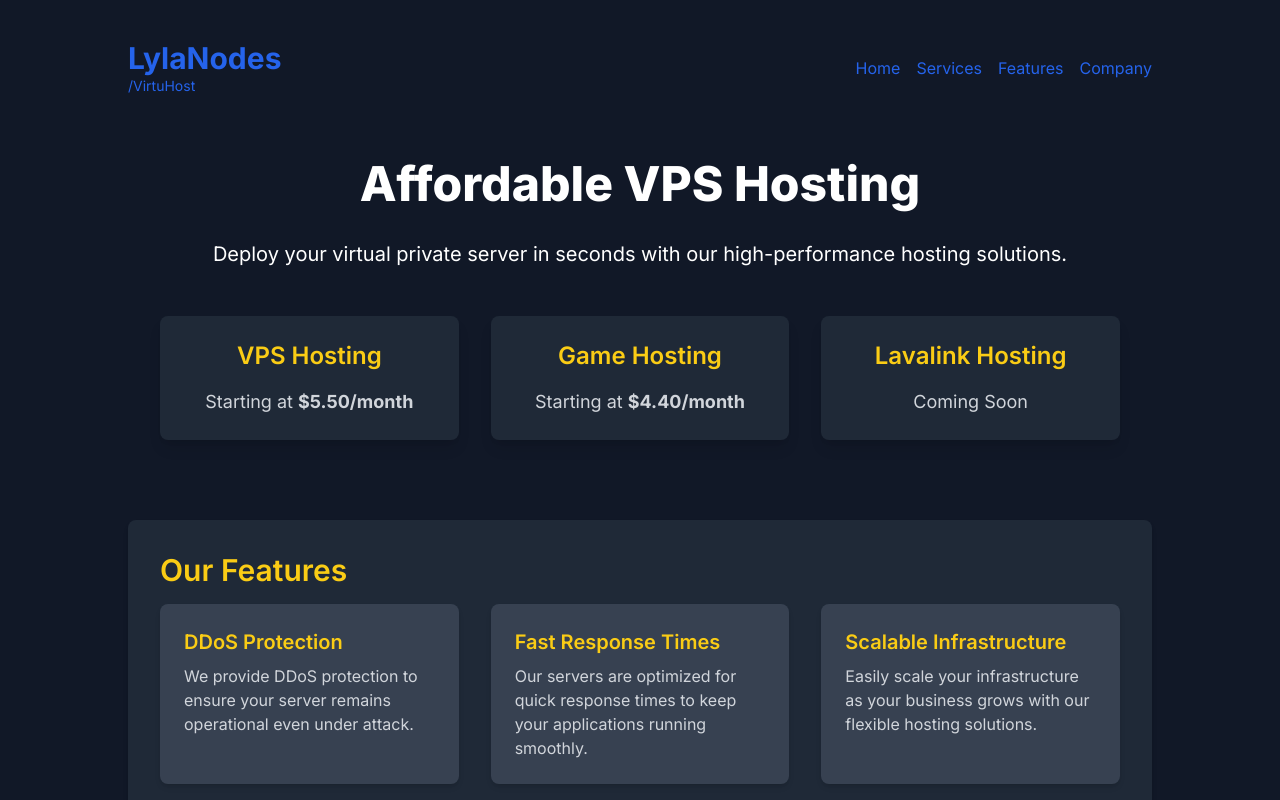
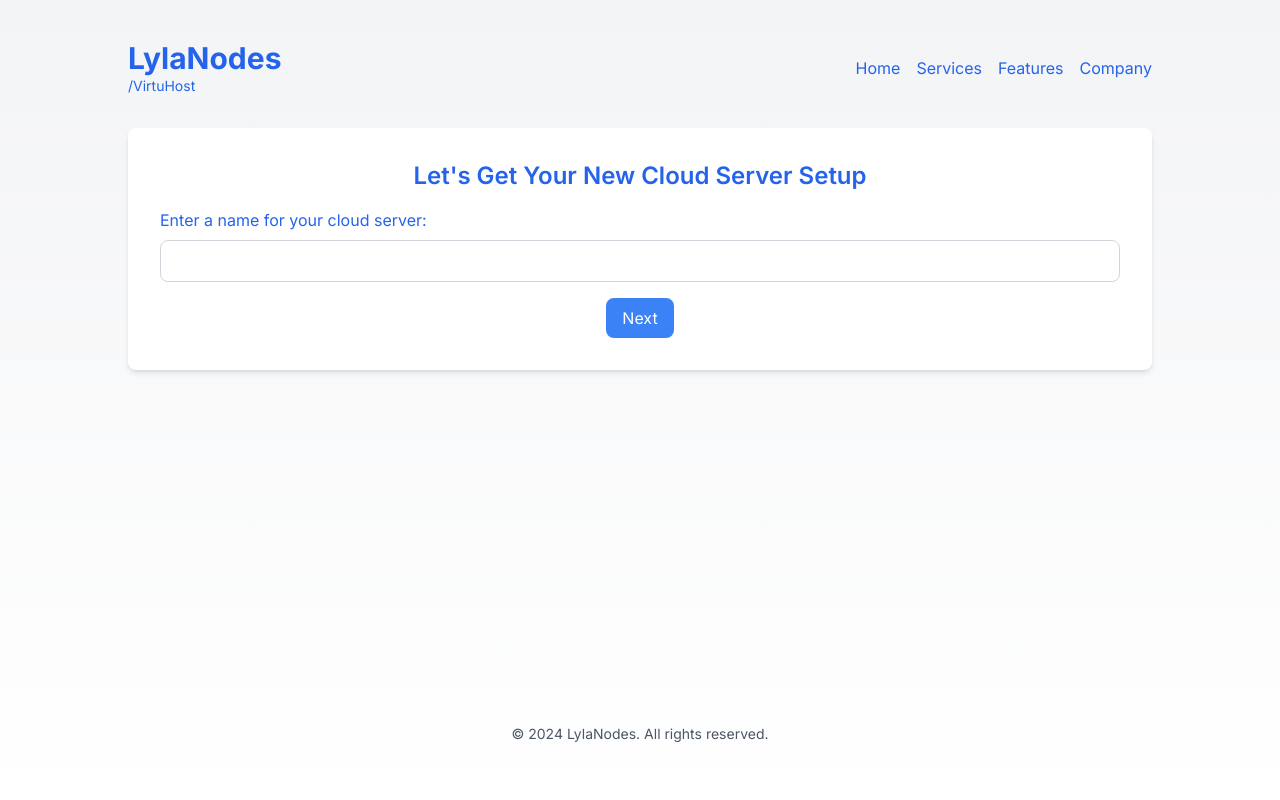
Before and after one commit to vekalmao/vpswebsite, a Next.js app: page / in a window 1280 px wide. Shown: the top 800 px of the page. Built offline with nearby package versions, Linux system fonts and the light colour scheme.

Commit message:
Update page.tsx

```diff
--- a/app/page.tsx
+++ b/app/page.tsx
@@ -8,7 +8,7 @@ type LocationType = 'Ashburn Virginia' | 'Frankfurt - Germany';
 const Home = () => {
   const [step, setStep] = useState<number>(1);
   const [serverName, setServerName] = useState<string>('');
-  const [selectedLocation, setSelectedLocation] = useState<LocationType | null>(null);
+  const [selectedLocation, setSelectedLocation] = useState<LocationType>('');
   const [selectedCpuType, setSelectedCpuType] = useState<string>('');
   const [selectedPlan, setSelectedPlan] = useState<any>('');
   const [vpsCreated, setVpsCreated] = useState<boolean>(false);
@@ -50,7 +50,7 @@ const Home = () => {
     setStep(1);
     setVpsCreated(false);
     setServerName('');
-    setSelectedLocation(null); // Reset selected location to null
+    setSelectedLocation('');
     setSelectedCpuType('');
     setSelectedPlan('');
     setShowSetupProcess(false);
@@ -80,7 +80,7 @@ const Home = () => {
   ];
 
   return (
-    <main className="flex flex-col items-center justify-center min-h-screen p-10 bg-gray-900 text-white">
+    <main className="flex flex-col items-center justify-center min-h-screen p-10 bg-gradient-to-b from-gray-100 to-white dark:from-gray-800 dark:to-gray-900">
       <header className="w-full max-w-5xl flex items-center justify-between mb-8">
         <div>
           <h1 className="text-3xl font-bold text-blue-600">LylaNodes</h1>
@@ -88,54 +88,17 @@ const Home = () => {
         </div>
         <nav>
           <ul className="flex space-x-4">
-            <li><a href="#" className="text-blue-600 hover:text-purple-900">Home</a></li>
-            <li><a href="#" className="text-blue-600 hover:text-purple-900">Services</a></li>
-            <li><a href="#" className="text-blue-600 hover:text-purple-900">Features</a></li>
-            <li><a href="#" className="text-blue-600 hover:text-purple-900">Company</a></li>
+            <li><a href="#" className="text-blue-600 hover:text-purple-900 dark:text-blue-400 dark:hover:text-blue-600">Home</a></li>
+            <li><a href="#" className="text-blue-600 hover:text-purple-900 dark:text-blue-400 dark:hover:text-blue-600">Services</a></li>
+            <li><a href="#" className="text-blue-600 hover:text-purple-900 dark:text-blue-400 dark:hover:text-blue-600">Features</a></li>
+            <li><a href="#" className="text-blue-600 hover:text-purple-900 dark:text-blue-400 dark:hover:text-blue-600">Company</a></li>
           </ul>
         </nav>
       </header>
 
-      <section className="w-full max-w-5xl p-8 text-center">
-        <h2 className="text-5xl font-extrabold mb-8">Affordable VPS Hosting</h2>
-        <p className="text-xl mb-12">Deploy your virtual private server in seconds with our high-performance hosting solutions.</p>
-        <div className="grid grid-cols-1 md:grid-cols-3 gap-8 mb-12">
-          <div className="bg-gray-800 rounded-lg p-6 text-center shadow-lg">
-            <h3 className="text-2xl font-semibold mb-4 text-yellow-400">VPS Hosting</h3>
-            <p className="text-lg text-gray-300">Starting at <span className="font-bold">$5.50/month</span></p>
-          </div>
-          <div className="bg-gray-800 rounded-lg p-6 text-center shadow-lg">
-            <h3 className="text-2xl font-semibold mb-4 text-yellow-400">Game Hosting</h3>
-            <p className="text-lg text-gray-300">Starting at <span className="font-bold">$4.40/month</span></p>
-          </div>
-          <div className="bg-gray-800 rounded-lg p-6 text-center shadow-lg">
-            <h3 className="text-2xl font-semibold mb-4 text-yellow-400">Lavalink Hosting</h3>
-            <p className="text-lg text-gray-300">Coming Soon</p>
-          </div>
-        </div>
-      </section>
-
-      <section className="w-full max-w-5xl bg-gray-800 rounded-lg p-8 shadow-md mb-8 text-left">
-        <h2 className="text-3xl font-semibold mb-4 text-yellow-400">Our Features</h2>
-        <div className="grid grid-cols-1 md:grid-cols-3 gap-8">
-          <div className="bg-gray-700 p-6 rounded-lg shadow-md text-left">
-            <h3 className="text-xl font-semibold mb-2 text-yellow-400">DDoS Protection</h3>
-            <p className="text-gray-300">We provide DDoS protection to ensure your server remains operational even under attack.</p>
-          </div>
-          <div className="bg-gray-700 p-6 rounded-lg shadow-md text-left">
-            <h3 className="text-xl font-semibold mb-2 text-yellow-400">Fast Response Times</h3>
-            <p className="text-gray-300">Our servers are optimized for quick response times to keep your applications running smoothly.</p>
-          </div>
-          <div className="bg-gray-700 p-6 rounded-lg shadow-md text-left">
-            <h3 className="text-xl font-semibold mb-2 text-yellow-400">Scalable Infrastructure</h3>
-            <p className="text-gray-300">Easily scale your infrastructure as your business grows with our flexible hosting solutions.</p>
-          </div>
-        </div>
-      </section>
-
       {step === 1 && (
         <section className="w-full max-w-5xl bg-white rounded-lg p-8 shadow-md mb-8 text-center">
-          <h2 className="text-2xl font-semibold mb-4 text-blue-600">Let&rsquo;s Get Your New Cloud Server Setup</h2>
+          <h2 className="text-2xl font-semibold mb-4 text-blue-600">Let's Get Your New Cloud Server Setup</h2>
           <div className="mb-4">
             <label className="block text-left mb-2 text-blue-600">Enter a name for your cloud server:</label>
             <input
@@ -146,7 +109,7 @@ const Home = () => {
             />
           </div>
           <button
-            className="bg-blue-500 text-white px-4 py-2 rounded-lg hover:bg-blue-600 mt-2 transition duration-300"
+            className="bg-blue-500 text-white px-4 py-2 rounded-lg hover:bg-blue-600 transition duration-300"
             onClick={handleSaveServerName}
           >
             Next
@@ -156,26 +119,14 @@ const Home = () => {
 
       {step === 2 && (
         <section className="w-full max-w-5xl bg-white rounded-lg p-8 shadow-md mb-8 text-center">
-          <h2 className="text-2xl font-semibold mb-4 text-blue-600">Select a Location</h2>
+          <h2 className="text-2xl font-semibold mb-4 text-blue-600">Select Your Location</h2>
           <div className="flex justify-center space-x-8 mb-8">
             <div onClick={() => handleSelectLocation('Ashburn Virginia')} className="cursor-pointer">
-              <Image
-                src="/images/ashburn.jpg"
-                alt="Ashburn Virginia"
-                width={300}
-                height={200}
-                className="h-24 mb-2 rounded-lg"
-              />
+              <Image src="/ashburn-virginia.jpg" alt="Ashburn Virginia" width={300} height={200} className="h-24 mb-2 rounded-lg" />
               <p className="text-gray-600">Ashburn Virginia</p>
             </div>
             <div onClick={() => handleSelectLocation('Frankfurt - Germany')} className="cursor-pointer">
-              <Image
-                src="/images/frankfurt.jpg"
-                alt="Frankfurt - Germany"
-                width={300}
-                height={200}
-                className="h-24 mb-2 rounded-lg"
-              />
+              <Image src="/frankfurt-germany.jpg" alt="Frankfurt - Germany" width={300} height={200} className="h-24 mb-2 rounded-lg" />
               <p className="text-gray-600">Frankfurt - Germany</p>
             </div>
           </div>
@@ -184,20 +135,20 @@ const Home = () => {
 
       {step === 3 && (
         <section className="w-full max-w-5xl bg-white rounded-lg p-8 shadow-md mb-8 text-center">
-          <h2 className="text-2xl font-semibold mb-4 text-blue-600">Select a CPU Type</h2>
-          <div className="grid grid-cols-1 md:grid-cols-3 gap-8 mb-8">
-            <div onClick={() => handleSelectCpuType('Standard')} className="cursor-pointer bg-gray-800 rounded-lg p-6 text-center shadow-lg">
-              <h3 className="text-2xl font-semibold mb-4 text-yellow-400">Standard</h3>
-              <p className="text-lg text-gray-300">Starting at <span className="font-bold">$5.50/month</span></p>
-            </div>
-            <div onClick={() => handleSelectCpuType('Premium')} className="cursor-pointer bg-gray-800 rounded-lg p-6 text-center shadow-lg">
-              <h3 className="text-2xl font-semibold mb-4 text-yellow-400">Premium</h3>
-              <p className="text-lg text-gray-300">Starting at <span className="font-bold">$8.50/month</span></p>
-            </div>
-            <div onClick={() => handleSelectCpuType('Ultra')} className="cursor-pointer bg-gray-800 rounded-lg p-6 text-center shadow-lg">
-              <h3 className="text-2xl font-semibold mb-4 text-yellow-400">Ultra</h3>
-              <p className="text-lg text-gray-300">Starting at <span className="font-bold">$12.50/month</span></p>
-            </div>
+          <h2 className="text-2xl font-semibold mb-4 text-blue-600">Choose Your CPU Type</h2>
+          <div className="flex justify-center space-x-8 mb-8">
+            <button
+              className="bg-blue-500 text-white px-4 py-2 rounded-lg hover:bg-blue-600 transition duration-300"
+              onClick={() => handleSelectCpuType('Shared')}
+            >
+              Shared CPU
+            </button>
+            <button
+              className="bg-blue-500 text-white px-4 py-2 rounded-lg hover:bg-blue-600 transition duration-300"
+              onClick={() => handleSelectCpuType('Dedicated')}
+            >
+              Dedicated CPU
+            </button>
           </div>
         </section>
       )}
@@ -205,8 +156,9 @@ const Home = () => {
       {step === 4 && (
         <section className="w-full max-w-5xl bg-white rounded-lg p-8 shadow-md mb-8 text-center">
           <h2 className="text-2xl font-semibold mb-4 text-blue-600">Choose Your Plan</h2>
-          <div className="grid grid-cols-1 md:grid-cols-2 lg:grid-cols-3 gap-8 mb-8">
-            {sharedPlans.map((plan) => (
+          <div className="flex justify-center space-x-8 mb-8">
+            {selectedCpuType === 'Shared' ? (
+              sharedPlans.map((plan) => (
                 <div key={plan.name} className="text-left">
                   <h3 className="text-lg font-semibold mb-2">{plan.name}</h3>
                   <p className="text-gray-600">{plan.description}</p>
@@ -218,7 +170,22 @@ const Home = () => {
                     Select Plan
                   </button>
                 </div>
-            ))}
+              ))
+            ) : (
+              dedicatedPlans.map((plan) => (
+                <div key={plan.name} className="text-left">
+                  <h3 className="text-lg font-semibold mb-2">{plan.name}</h3>
+                  <p className="text-gray-600">{plan.description}</p>
+                  <p className="text-sm text-gray-500">{plan.specifications}</p>
+                  <button
+                    className="bg-blue-500 text-white px-4 py-2 rounded-lg hover:bg-blue-600 mt-4 transition duration-300"
+                    onClick={() => handleSelectPlan(plan)}
+                  >
+                    Select Plan
+                  </button>
+                </div>
+              ))
+            )}
           </div>
         </section>
       )}
@@ -258,7 +225,7 @@ const Home = () => {
       )}
 
       <footer className="w-full max-w-5xl flex items-center justify-center mt-auto pt-8 pb-4">
-        <p className="text-gray-600 text-sm">&copy; 2024 LylaNodes. All rights reserved.</p>
+        <p className="text-gray-600 text-sm">© 2024 LylaNodes. All rights reserved.</p>
       </footer>
     </main>
   );
```
Lines whose indentation alone changed are shown as unchanged.
